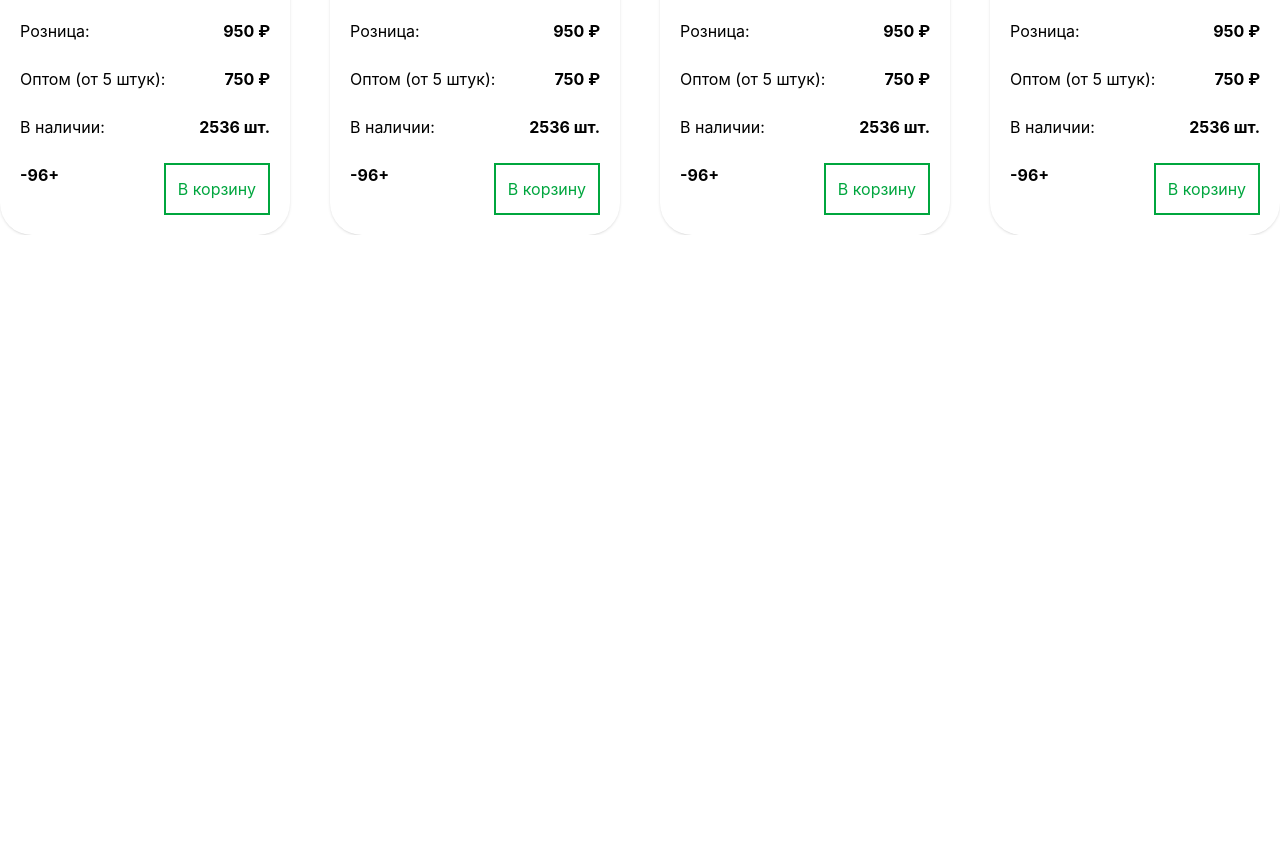
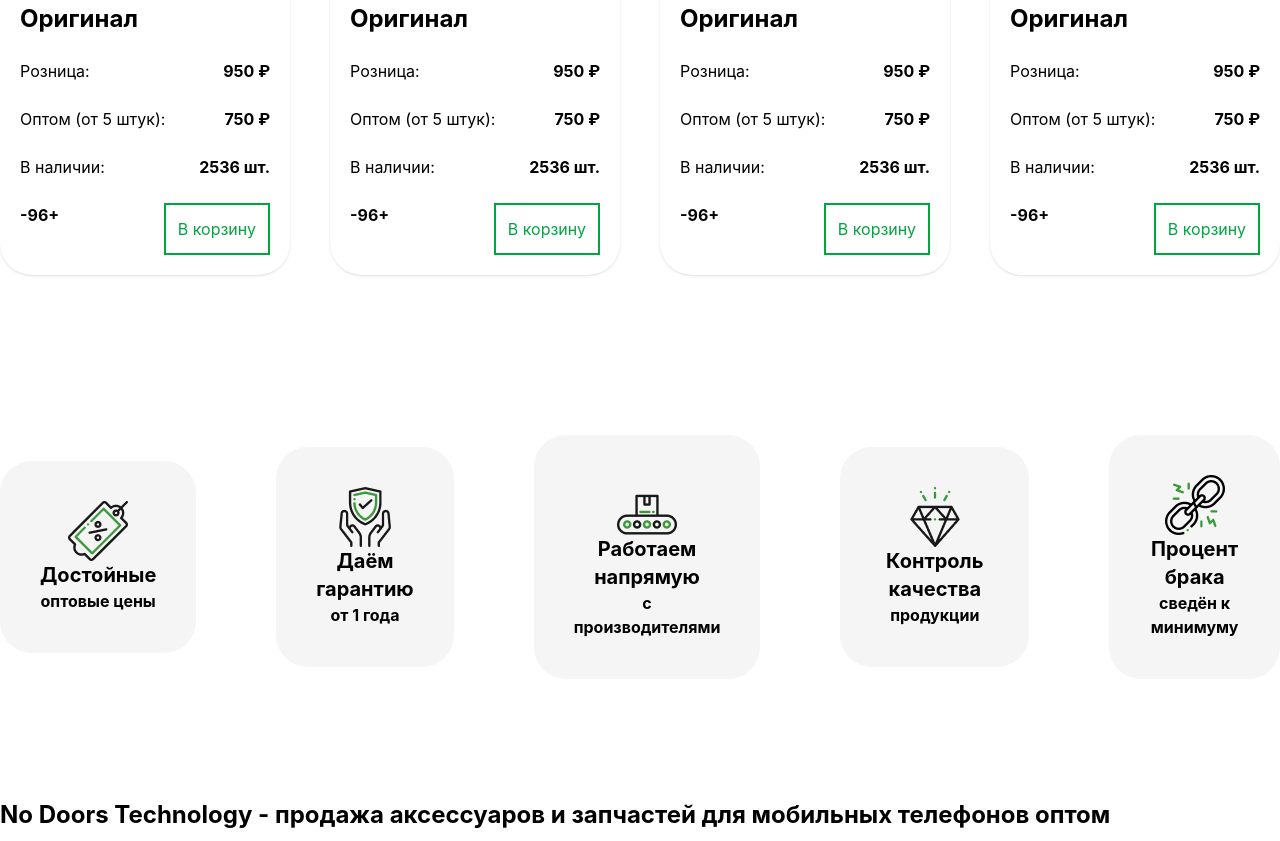
Before and after one commit to shokirovsh01/hw15, a website: page index.html in a window 1280 px wide. Shown: the part 1956-2797 px from the top of the page. Before the commit the page ends 2191 px from the top, so only its background shows below. Drawn offline with nearby package versions, Linux system fonts and the light colour scheme; files that its build step writes are made by us from their sources.

Commit message:
section 5

```diff
--- a/index.html
+++ b/index.html
@@ -51,7 +51,7 @@
 
 </header>
 
-<div class="flex max-w-325 m-auto justify-between mt-10 overflow-x-scroll gap-25">
+<div class="flex max-w-325 m-auto justify-between mt-10 overflow-x-scroll p-5 gap-25">
 <p class="font-bold">Apple</p>
 <p class="font-bold">Huawei</p>
 <p class="font-bold">Xiomi</p>
@@ -274,5 +274,83 @@ iPhone 11 Pro <br>
 
 </section>
 
+<!-- section 5 -->
+
+<section class="mt-40 flex justify-between max-w-325 m-auto items-center gap-20 overflow-x-scroll lg:overflow-hidden">
+
+<div class="p-10 rounded-4xl bg-[whitesmoke]">
+
+    <img class="m-auto" src="./src/img/discount (2) 1.png" alt="">
+
+<div class="text-center font-bold">
+<h1 class="text-xl">Достойные</h1>
+<p>оптовые цены</p>
+</div>
+
+</div>
+
+
+<div class="p-10 rounded-4xl bg-[whitesmoke]">
+
+    <img class="m-auto" src="./src/img/safe 1.png" alt="">
+
+<div class="text-center font-bold">
+<h1 class="text-xl">Даём гарантию</h1>
+<p>от 1 года</p>
+</div>
+
+</div>
+
+
+<div class="p-10 rounded-4xl bg-[whitesmoke]">
+
+    <img class="m-auto" src="./src/img/factory 1.png" alt="">
+
+<div class="text-center font-bold">
+<h1 class="text-xl">Работаем напрямую</h1>
+<p>с производителями</p>
+</div>
+
+</div>
+
+
+<div class="p-10 rounded-4xl bg-[whitesmoke]">
+
+    <img class="m-auto" src="./src/img/quality (1) 1.png" alt="">
+
+<div class="text-center font-bold">
+<h1 class="text-xl">Контроль качества</h1>
+<p>продукции</p>
+</div>
+
+</div>
+
+<div class="p-10 rounded-4xl bg-[whitesmoke]">
+
+    <img class="m-auto" src="./src/img/broken-.png" alt="">
+
+<div class="text-center font-bold">
+<h1 class="text-xl">Процент брака</h1>
+<p>сведён к минимуму</p>
+</div>
+
+</div>
+
+
+
+</section>
+
+<!-- podsection -->
+
+
+<h1 class="font-bold text-2xl mt-30 max-w-325 m-auto">No Doors Technology - продажа аксессуаров и запчастей для мобильных телефонов оптом</h1>
+<br>
+<section class="max-w-325 m-auto text-gray-600">
+
+    <p>Товарищи! постоянное информационно-пропагандистское обеспечение нашей деятельности представляет собой интересный эксперимент проверки существенных финансовых и административных условий. С другой стороны укрепление и развитие структуры требуют от нас анализа новых предложений. Таким образом рамки и место обучения кадров позволяет оценить значение системы обучения кадров, соответствует насущным потребностям. </p>
+<br>
+<p>Товарищи! дальнейшее развитие различных форм деятельности играет важную роль в формировании системы обучения кадров, соответствует насущным потребностям. Задача организации, в особенности же постоянный количественный рост и сфера нашей активности влечет за собой процесс внедрения и модернизации позиций, занимаемых участниками в отношении поставленных задач. Задача организации, в особенности же начало повседневной работы по формированию позиции в значительной степени обуславливает создание дальнейших направлений.</p>
+</section>
+
 </body>
 </html>
```
Also changed, not shown: src/img/broken-.png (added), src/img/discount (2) 1.png (added), src/img/factory 1.png (added), src/img/quality (1) 1.png (added), src/img/safe 1.png (added).
